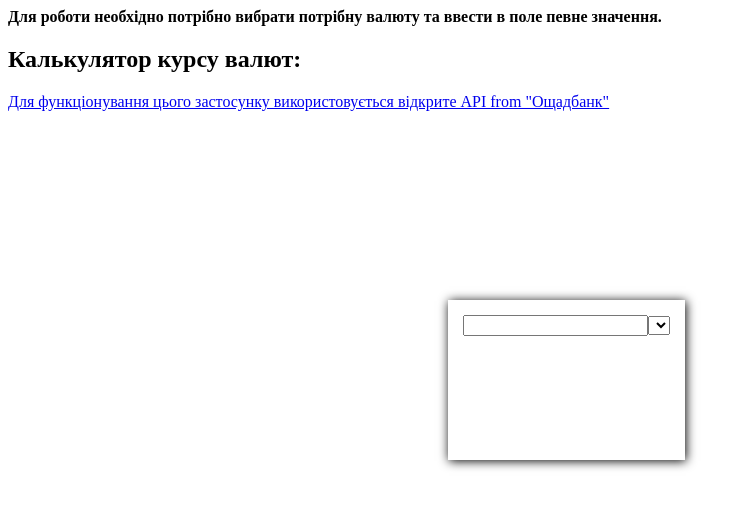
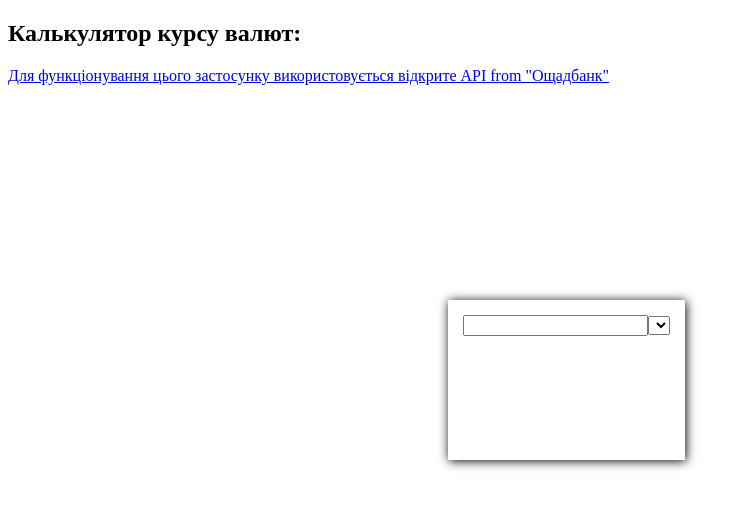
Before and after one commit to OxideDevX/coverter-currency, a plain HTML site: page index.html in a window 1280 px wide. Shown: the whole page, without its empty margins (0-749 px from the left). Drawn offline with Linux system fonts and the light colour scheme; no server answers.

Commit message:
Update index.html

```diff
--- a/index.html
+++ b/index.html
@@ -8,9 +8,8 @@
   <meta http-equiv="X-UA-Compatible" content="ie=edge">
   <script src="scripts.js"></script>
   <link rel="stylesheet" href="styles.css">
-  <title>Конвертер валют(використовую відкрите API ОщадБанка)</title>
+  <title>Конвертер валют(використовує відкрите(публічне) API ОщадБанка)</title>
 
-<b>Для роботи необхідно потрібно вибрати потрібну валюту та ввести в поле певне значення.</b>
 </head>
 <body>
   <div class="link">
```
